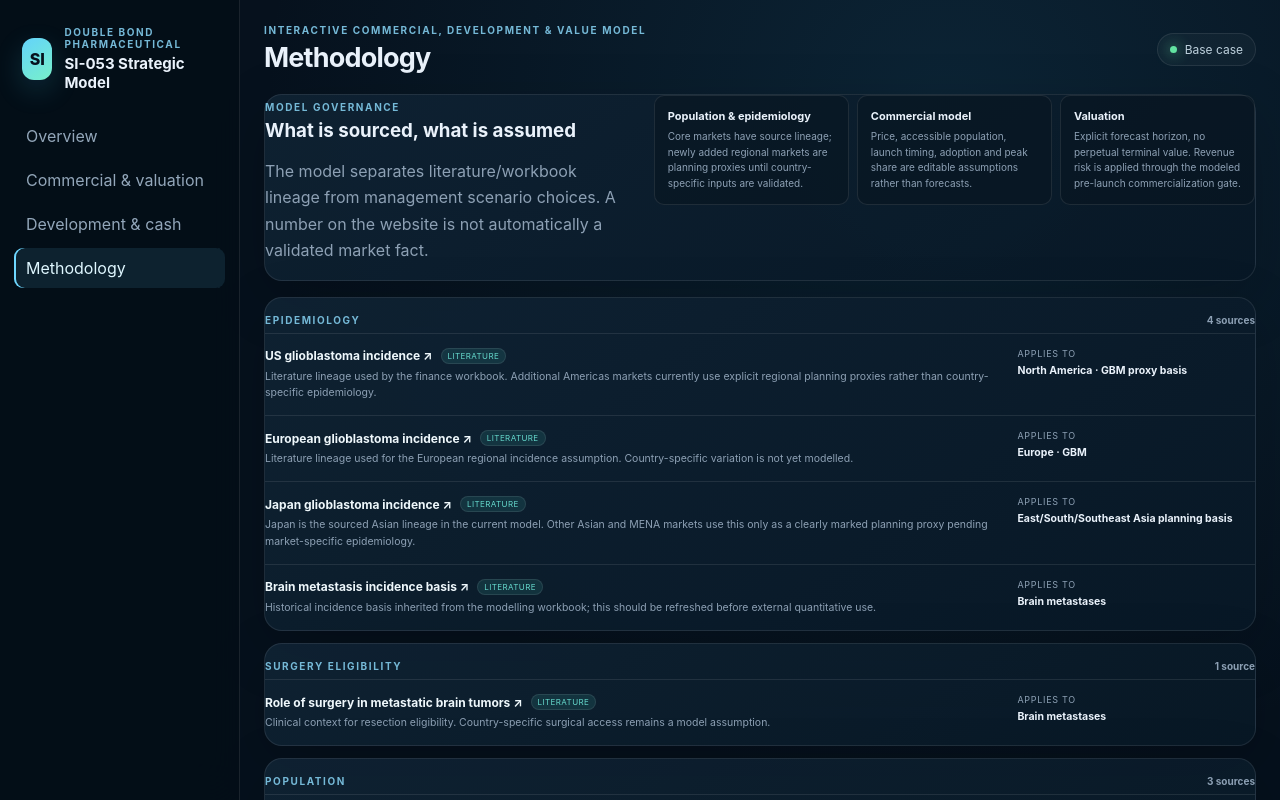
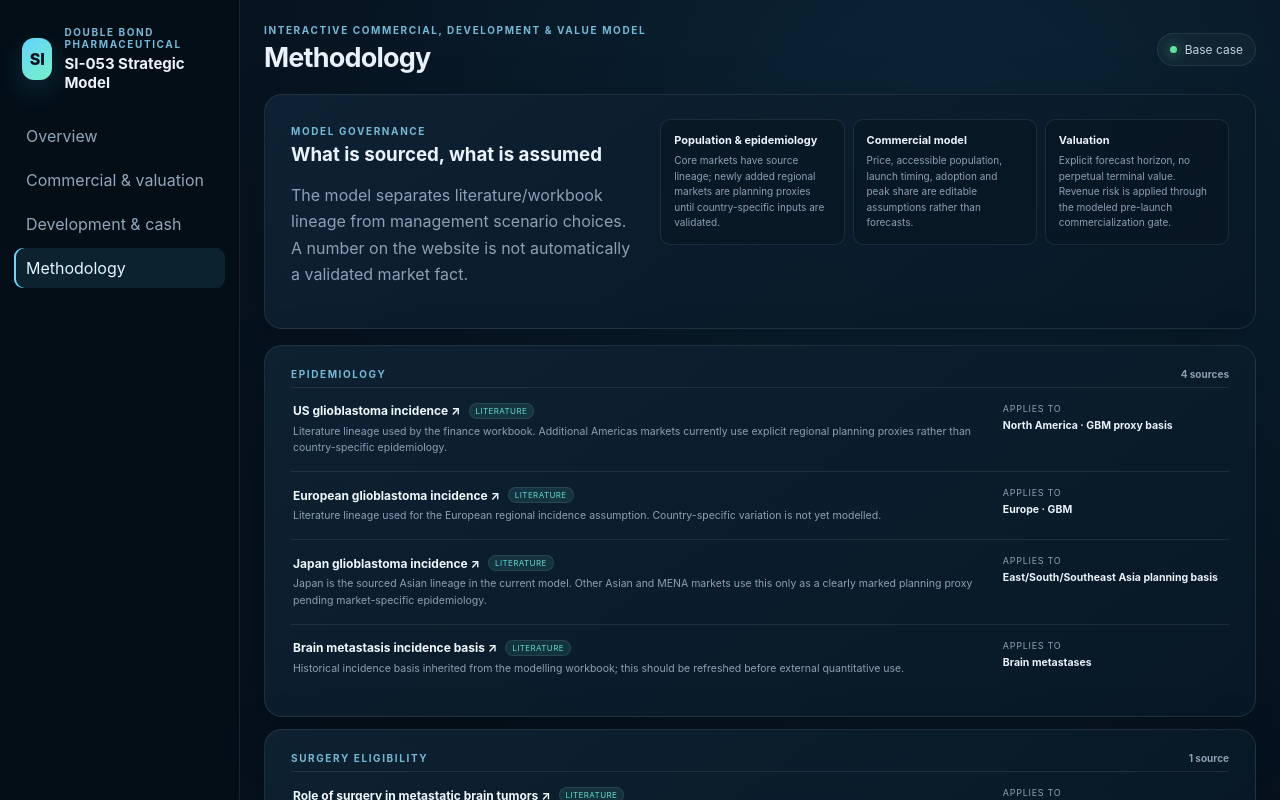
Before and after one commit to dilovankamil/market-revenue-model, a React (Vite) app: page / in a window 1280 px wide. Both pictures are taken after a click on the button "Methodology". Shown: the top 800 px of the page. Built offline with nearby package versions, Linux system fonts and the light colour scheme.

Commit message:
Keep scope controls on development and restore methodology gutters

```diff
--- a/src/AppV9.tsx
+++ b/src/AppV9.tsx
@@ -42,7 +42,7 @@ export default function AppV9() {
   const result = useMemo(() => calculateModel(scenario), [scenario]);
   const dealResult = useMemo(() => calculateDeal(result, dealTerms), [result, dealTerms]);
   const privateConfigLoaded = scenario.corporateCosts.length > 0 || scenario.financingEvents.length > 0;
-  const scopeControlsVisible = activeTab === 'commercial';
+  const scopeControlsVisible = activeTab === 'commercial' || activeTab === 'development';
 
   useEffect(() => {
     if (!mobileControlsOpen) return;
@@ -145,7 +145,7 @@ export default function AppV9() {
 
         {activeTab === 'commercial' && <CommercialValueTab scenario={scenario} result={result} setScenario={setScenario} />}
         {activeTab === 'development' && <DevelopmentTab scenario={scenario} result={result} setScenario={setScenario} />}
-        {activeTab === 'methodology' && <MethodologyTab />}
+        {activeTab === 'methodology' && <div className="methodology-page-v9"><MethodologyTab /></div>}
 
         {showPrivateModules && activeTab === 'deal' && (
           <section className="two-column-layout">
```
